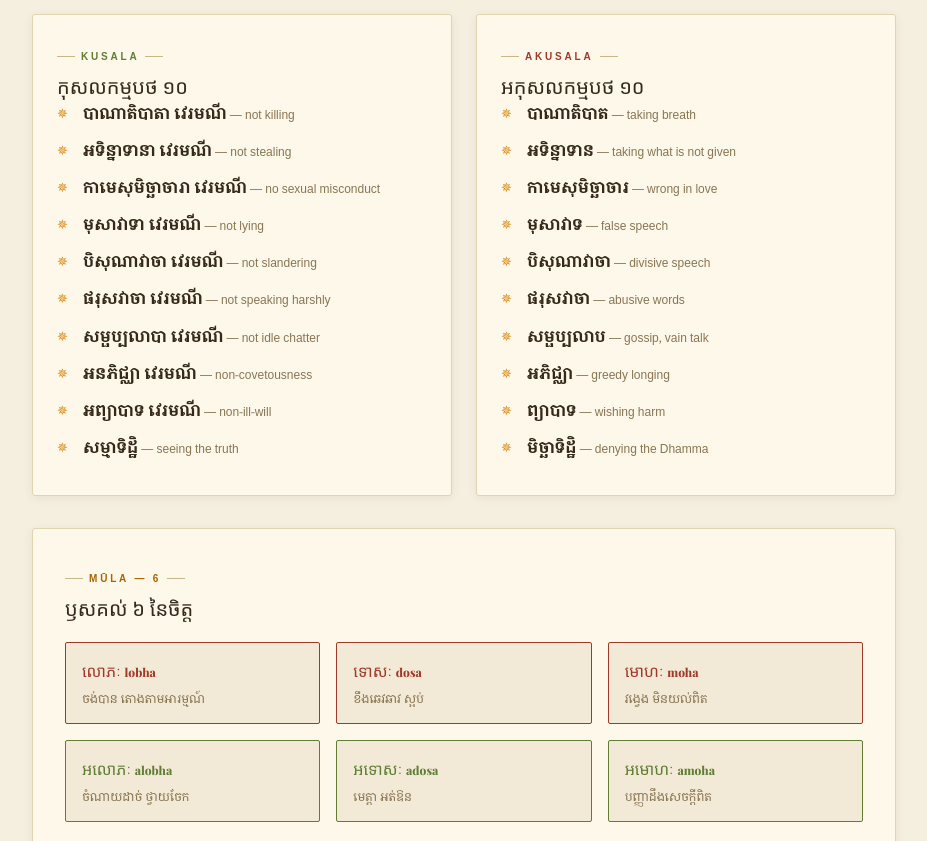
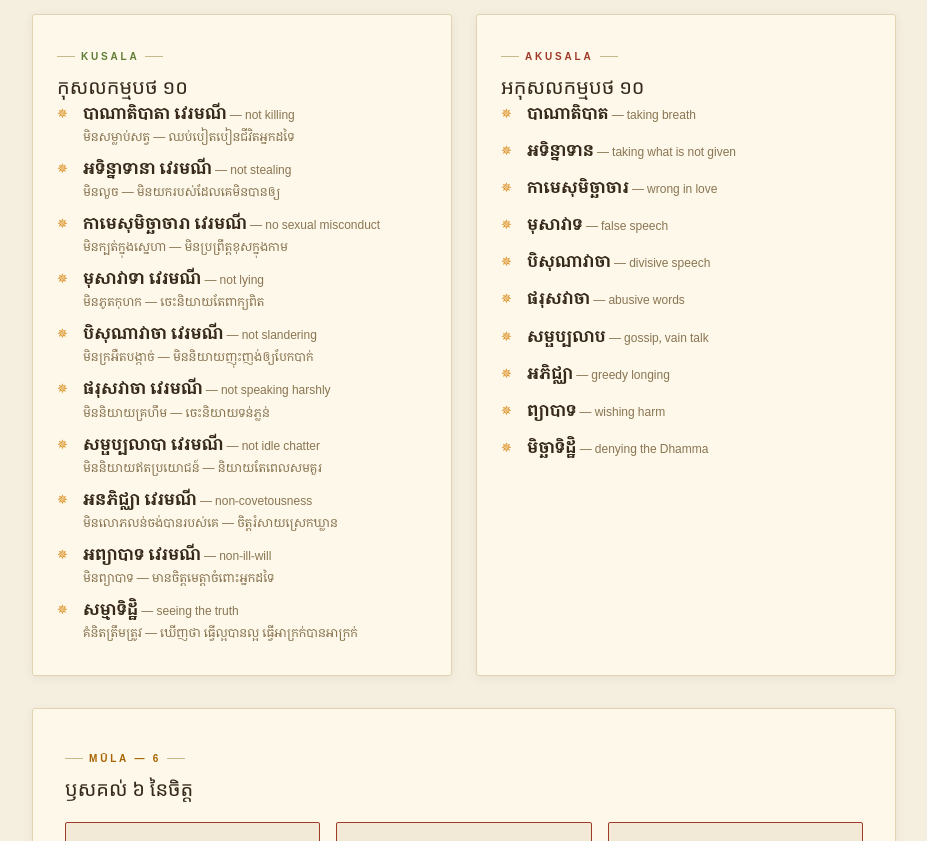
Before and after one commit to NgoytryLyhuor/buddha-dhamma, a Vue app: page /kamma in a window 1280 px wide. Shown: the part 420-1261 px from the top of the page, without its empty margins (176-1103 px from the left). Built offline with nearby package versions, Linux system fonts and the light colour scheme; a web font is replaced by a local one.

Commit message:
Add plain Khmer explanations to the 10 wholesome courses

```diff
--- a/src/views/KammaView.vue
+++ b/src/views/KammaView.vue
@@ -18,6 +18,7 @@
           <li v-for="k in kusala" :key="k.en">
             <strong :style="{ color: 'var(--ink)' }">{{ t(k.km, k.en) }}</strong>
             <span class="text-xs" :style="{ color: 'var(--ink-muted)' }"> — {{ k.pl }}</span>
+            <p v-if="k.plain" class="text-xs mt-0.5" :style="{ color: 'var(--ink-muted)' }">{{ k.plain }}</p>
           </li>
         </ul>
       </div>
@@ -95,16 +96,16 @@ function khNum(n) {
 }
 
 const kusala = [
-  { km: 'បាណាតិបាតា វេរមណី', en: 'Nothing that breathes', pl: 'not killing' },
-  { km: 'អទិន្នាទានា វេរមណី', en: 'Nothing that is not given', pl: 'not stealing' },
-  { km: 'កាមេសុមិច្ឆាចារា វេរមណី', en: 'Pure in love', pl: 'no sexual misconduct' },
-  { km: 'មុសាវាទា វេរមណី', en: 'True in speech', pl: 'not lying' },
-  { km: 'បិសុណាវាចា វេរមណី', en: 'Words that unite', pl: 'not slandering' },
-  { km: 'ផរុសវាចា វេរមណី', en: 'Gentle words', pl: 'not speaking harshly' },
-  { km: 'សម្ផប្បលាបា វេរមណី', en: 'Timely and useful', pl: 'not idle chatter' },
-  { km: 'អនភិជ្ឈា វេរមណី', en: 'An open hand', pl: 'non-covetousness' },
-  { km: 'អព្យាបាទ វេរមណី', en: 'Goodwill to all', pl: 'non-ill-will' },
-  { km: 'សម្មាទិដ្ឋិ', en: 'Right view', pl: 'seeing the truth' },
+  { km: 'បាណាតិបាតា វេរមណី', en: 'Nothing that breathes', pl: 'not killing', plain: 'មិនសម្លាប់សត្វ — ឈប់បៀតបៀនជីវិតអ្នកដទៃ' },
+  { km: 'អទិន្នាទានា វេរមណី', en: 'Nothing that is not given', pl: 'not stealing', plain: 'មិនលួច — មិនយករបស់ដែលគេមិនបានឲ្យ' },
+  { km: 'កាមេសុមិច្ឆាចារា វេរមណី', en: 'Pure in love', pl: 'no sexual misconduct', plain: 'មិនក្បត់ក្នុងស្នេហា — មិនប្រព្រឹត្តខុសក្នុងកាម' },
+  { km: 'មុសាវាទា វេរមណី', en: 'True in speech', pl: 'not lying', plain: 'មិនភូតកុហក — ចេះនិយាយតែពាក្យពិត' },
+  { km: 'បិសុណាវាចា វេរមណី', en: 'Words that unite', pl: 'not slandering', plain: 'មិនក្រអឺតបង្កាច់ — មិននិយាយញុះញង់ឲ្យបែកបាក់' },
+  { km: 'ផរុសវាចា វេរមណី', en: 'Gentle words', pl: 'not speaking harshly', plain: 'មិននិយាយគ្រហឹម — ចេះនិយាយទន់ភ្លន់' },
+  { km: 'សម្ផប្បលាបា វេរមណី', en: 'Timely and useful', pl: 'not idle chatter', plain: 'មិននិយាយឥតប្រយោជន៍ — និយាយតែពេលសមគួរ' },
+  { km: 'អនភិជ្ឈា វេរមណី', en: 'An open hand', pl: 'non-covetousness', plain: 'មិនលោភលន់ចង់បានរបស់គេ — ចិត្តរំសាយស្រេកឃ្លាន' },
+  { km: 'អព្យាបាទ វេរមណី', en: 'Goodwill to all', pl: 'non-ill-will', plain: 'មិនព្យាបាទ — មានចិត្តមេត្តាចំពោះអ្នកដទៃ' },
+  { km: 'សម្មាទិដ្ឋិ', en: 'Right view', pl: 'seeing the truth', plain: 'គំនិតត្រឹមត្រូវ — ឃើញថា ធ្វើល្អបានល្អ ធ្វើអាក្រក់បានអាក្រក់' },
 ]
 
 const akusala = [
```
